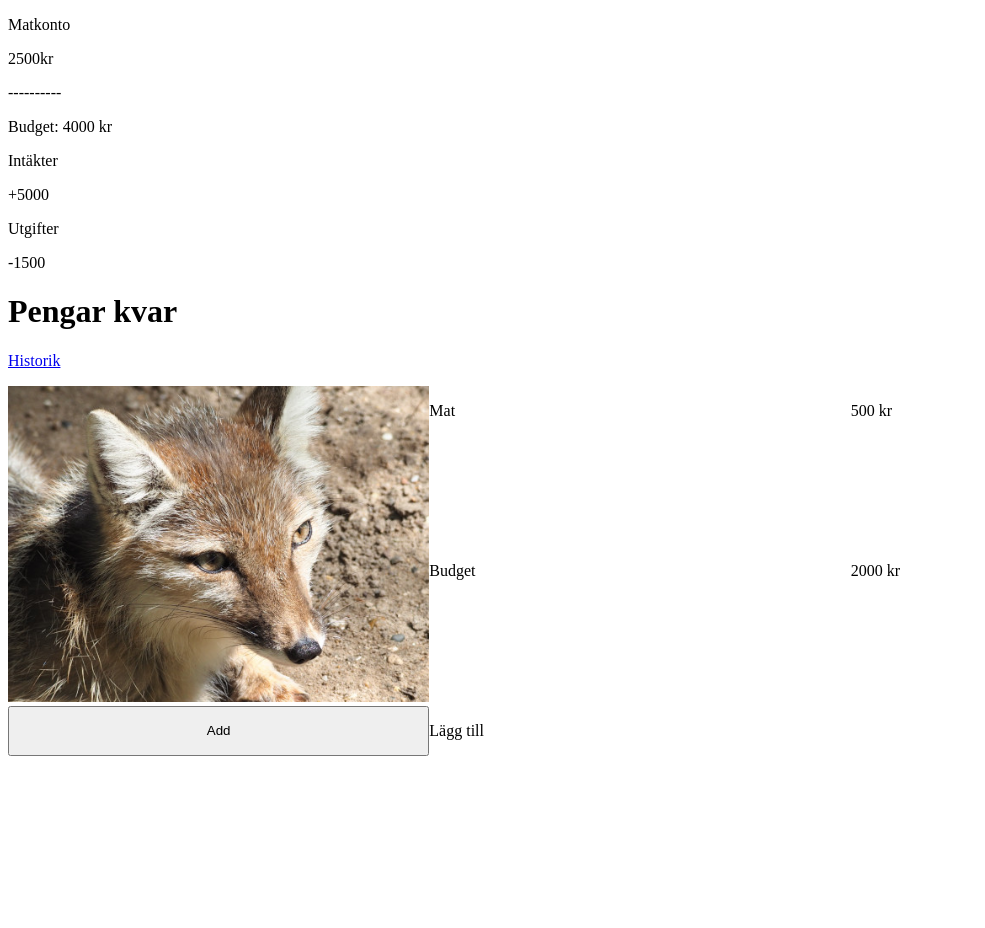
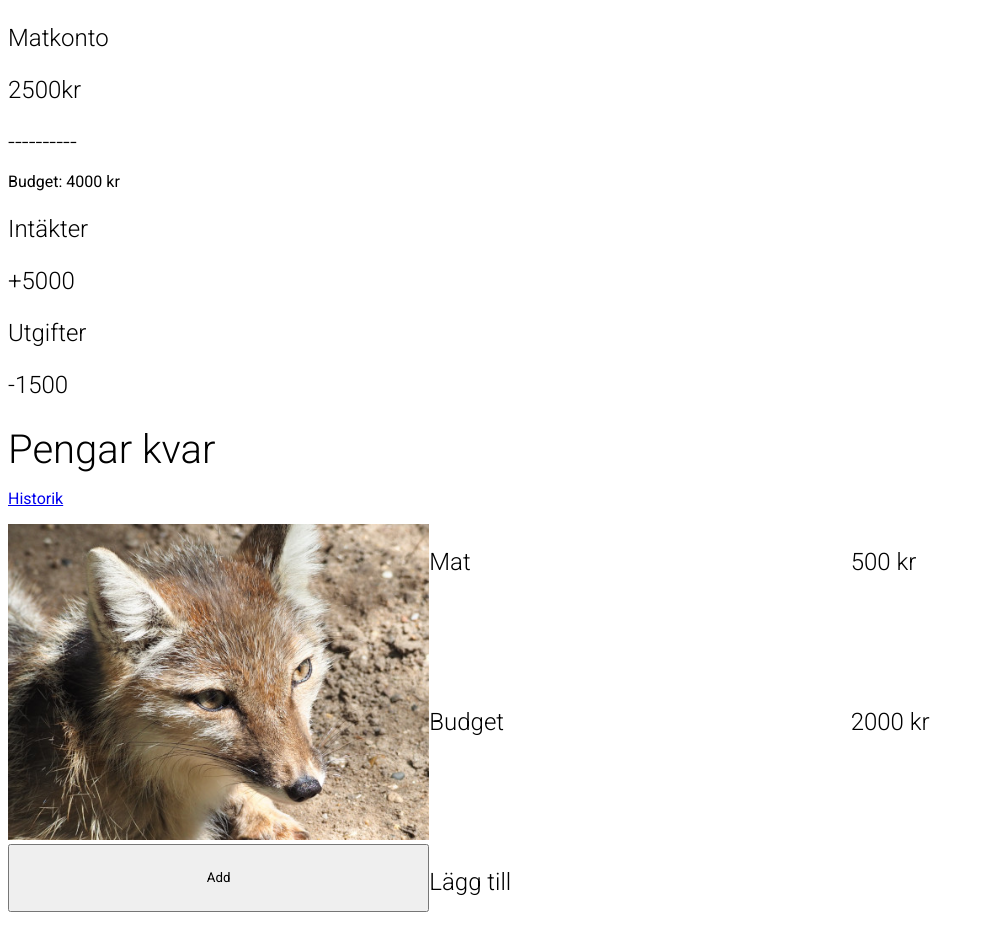
Before and after one commit to Markus-Simonsen-ITHS/JavaScript-med-ramverk-laboration-3, a Vue app in the folder deg/: page /#/ in a window 1280 px wide. Shown: the whole page, without its empty margins (0-985 px from the left). Before the commit the page ends 800 px from the top, so only its background shows below. Built offline with nearby package versions, Linux system fonts and the light colour scheme; no server answers.

Commit message:
Added basic landing page

```diff
--- a/deg/src/App.vue
+++ b/deg/src/App.vue
@@ -10,3 +10,21 @@
     <RouterView />
   </main>
 </template>
+
+<style>
+  @import url('https://fonts.googleapis.com/css2?family=Roboto:wght@300;400&display=swap');
+  * {
+    font-family: 'Roboto', sans-serif;
+  }
+  h1 {
+    font-size: 2.5rem;
+    font-weight: 300;
+    margin-bottom: 1rem;
+  }
+
+  p {
+    font-size: 1.5rem;
+    font-weight: 300;
+    margin-bottom: 1rem;
+  }
+</style>
--- a/deg/src/router.js
+++ b/deg/src/router.js
@@ -2,6 +2,7 @@ import { createRouter, createWebHashHistory } from 'vue-router'
 
 import HomeView from './views/HomeView.vue'
 import LoginView from './views/LoginView.vue'
+import LandingView from './views/LandingView.vue'
 
 export default createRouter({
   history: createWebHashHistory(),
@@ -13,6 +14,10 @@ export default createRouter({
     {
       component: LoginView,
       path: '/login'
+    },
+    {
+      component: LandingView,
+      path: '/landing'
     }
   ]
 })
--- /dev/null
+++ b/deg/src/views/LandingView.vue
@@ -0,0 +1,49 @@
+<script>
+  export default {}
+</script>
+
+<template>
+  <h1 id="title">Varför du ska välja deg</h1>
+
+  <h1>Få kontroll över din ekonomi</h1>
+  <p>
+    Få dina utgifter kategoriserade, <br />
+    Skapa en budget
+  </p>
+
+  <h1>Spara varje månad</h1>
+  <p>Spara enkelt och smidigt</p>
+
+  <h1>Råd och guidning</h1>
+  <p>Få tips och råd om hur du ska spara och hantera din ekonomi</p>
+
+  <div id="loginInBox">
+    <form>
+      <p>Email</p>
+      <input type="text" v-model="loginUsername" placeholder="Username" />
+      <p>Lösenord</p>
+      <input type="password" v-model="loginPassword" placeholder="Password" />
+      <button type="submit" @click.prevent="login">Login</button>
+    </form>
+  </div>
+</template>
+
+<style scoped>
+  #title {
+    text-align: center;
+    margin-bottom: 5rem;
+  }
+  h1 {
+    font-size: 2rem;
+  }
+
+  p {
+    font-size: 1.5rem;
+  }
+  #loginInBox {
+    display: flex;
+    justify-content: center;
+    align-items: center;
+    background-color: #e7e7e7;
+  }
+</style>
```
